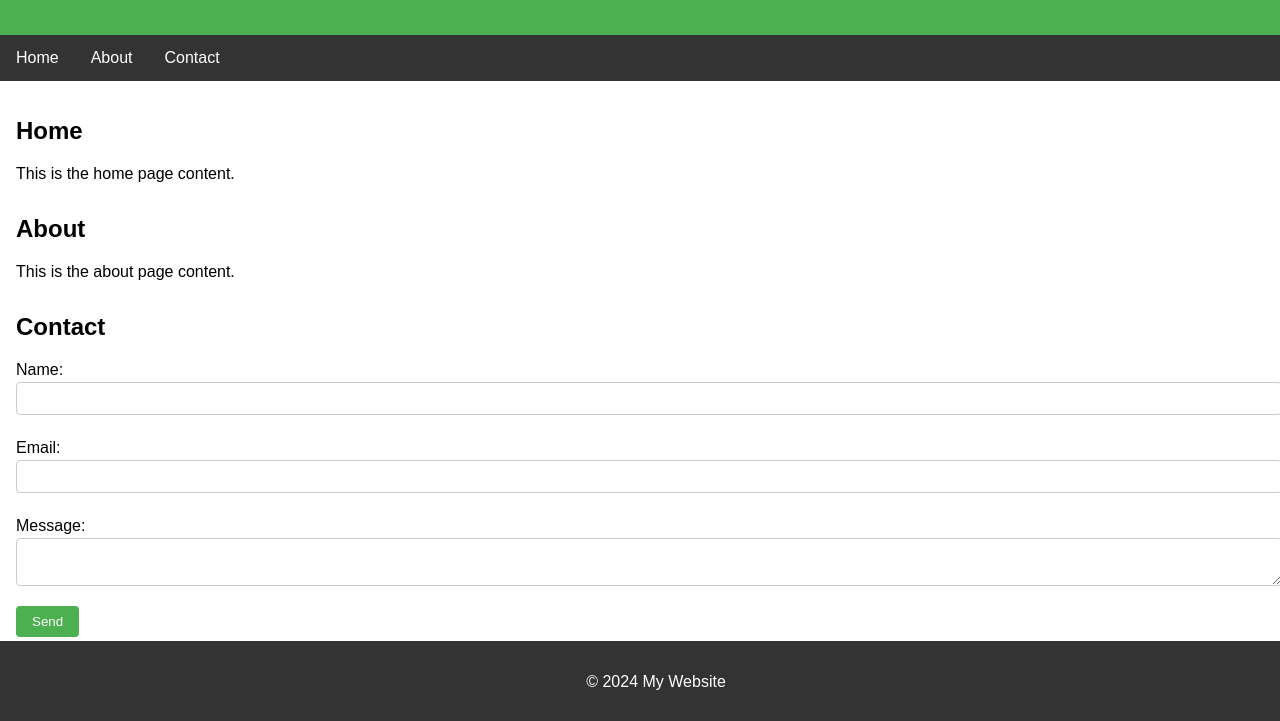
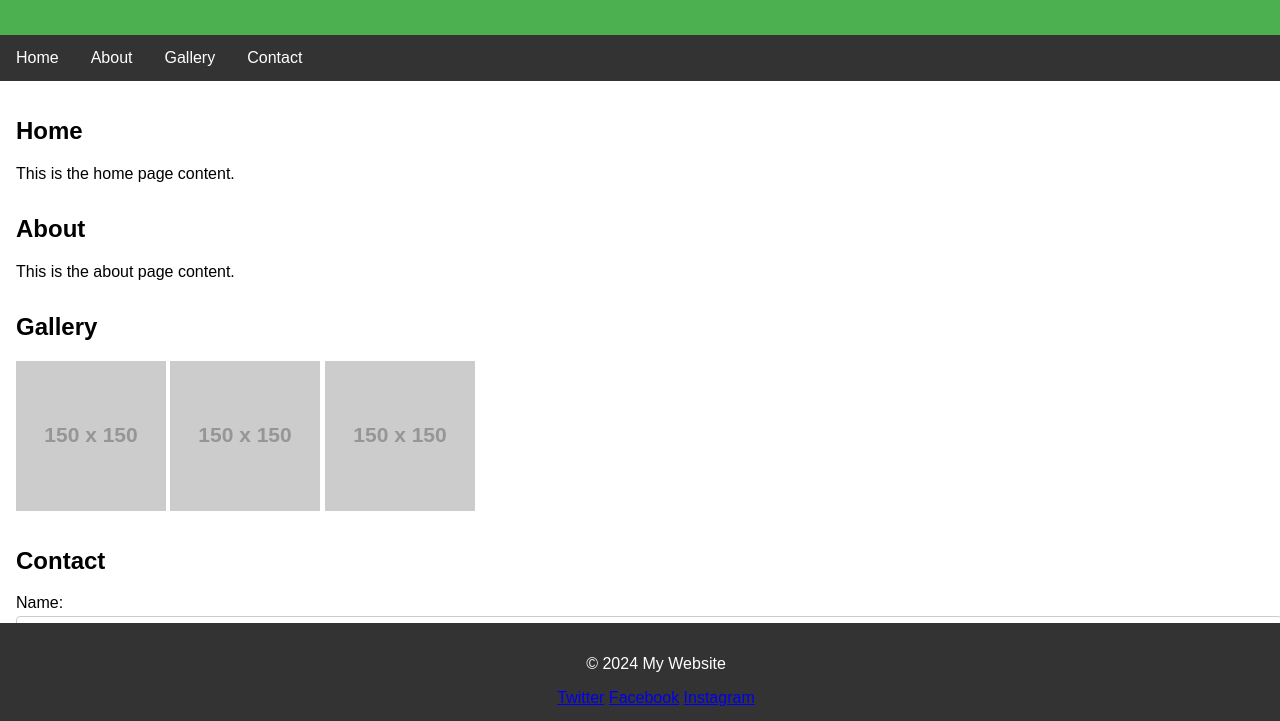
Before and after one commit to Nsvietnam/my-ai-generated-website, a plain HTML site: page index.html in a window 1280 px wide. Shown: the part 77-798 px from the top of the page. Drawn offline with Linux system fonts and the light colour scheme; placeholder pictures from the web are drawn by us.

Commit message:
Update index.html

```diff
--- a/index.html
+++ b/index.html
@@ -14,6 +14,7 @@
         <ul>
             <li><a href="#home">Home</a></li>
             <li><a href="#about">About</a></li>
+            <li><a href="#gallery">Gallery</a></li>
             <li><a href="#contact">Contact</a></li>
         </ul>
     </nav>
@@ -25,6 +26,14 @@
         <section id="about">
             <h2>About</h2>
             <p>This is the about page content.</p>
+        </section>
+        <section id="gallery">
+            <h2>Gallery</h2>
+            <div class="gallery">
+                <img src="https://via.placeholder.com/150" alt="Sample Image 1">
+                <img src="https://via.placeholder.com/150" alt="Sample Image 2">
+                <img src="https://via.placeholder.com/150" alt="Sample Image 3">
+            </div>
         </section>
         <section id="contact">
             <h2>Contact</h2>
@@ -41,6 +50,11 @@
     </main>
     <footer>
         <p>&copy; 2024 My Website</p>
+        <div class="social-media">
+            <a href="https://twitter.com" target="_blank">Twitter</a>
+            <a href="https://facebook.com" target="_blank">Facebook</a>
+            <a href="https://instagram.com" target="_blank">Instagram</a>
+        </div>
     </footer>
     <script src="script.js"></script>
 </body>
```
